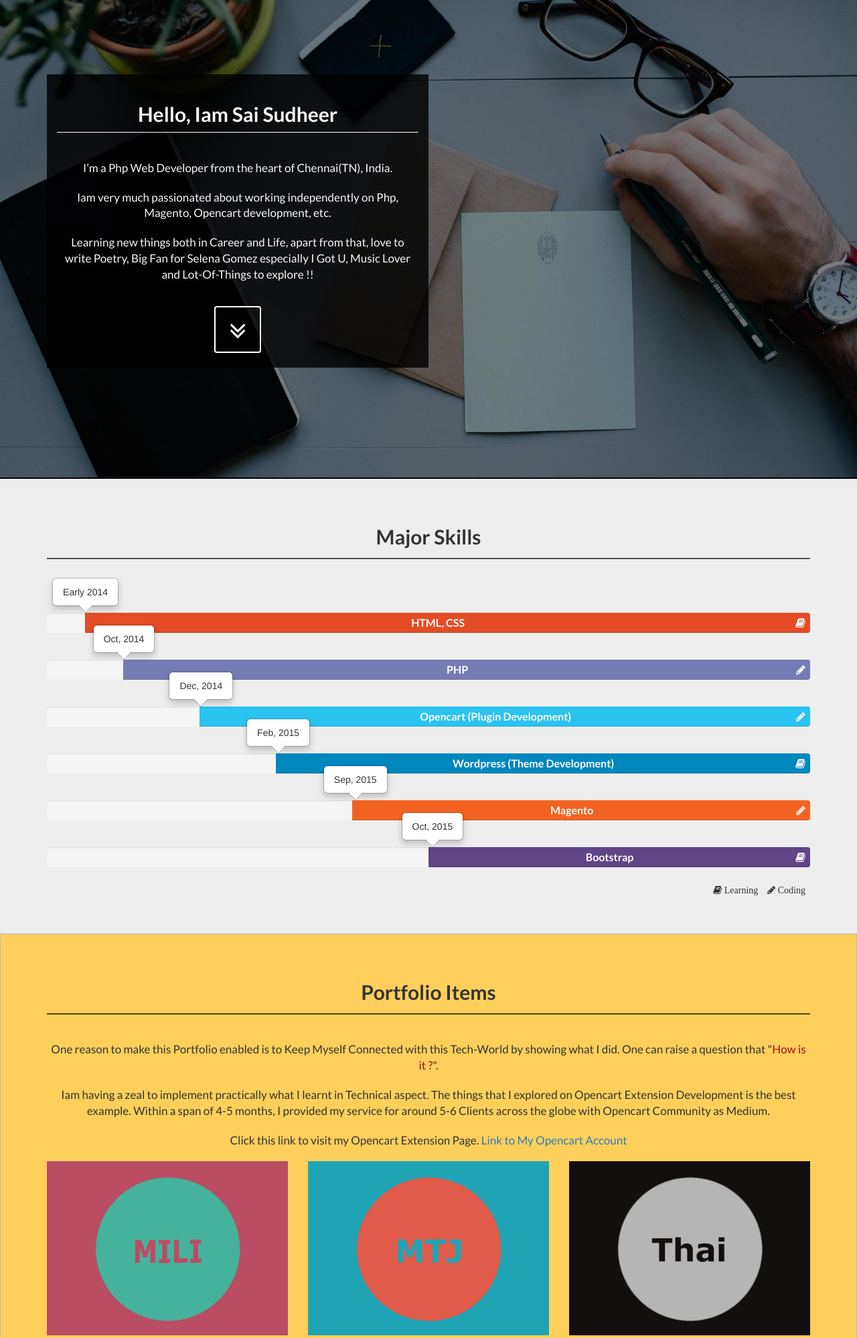
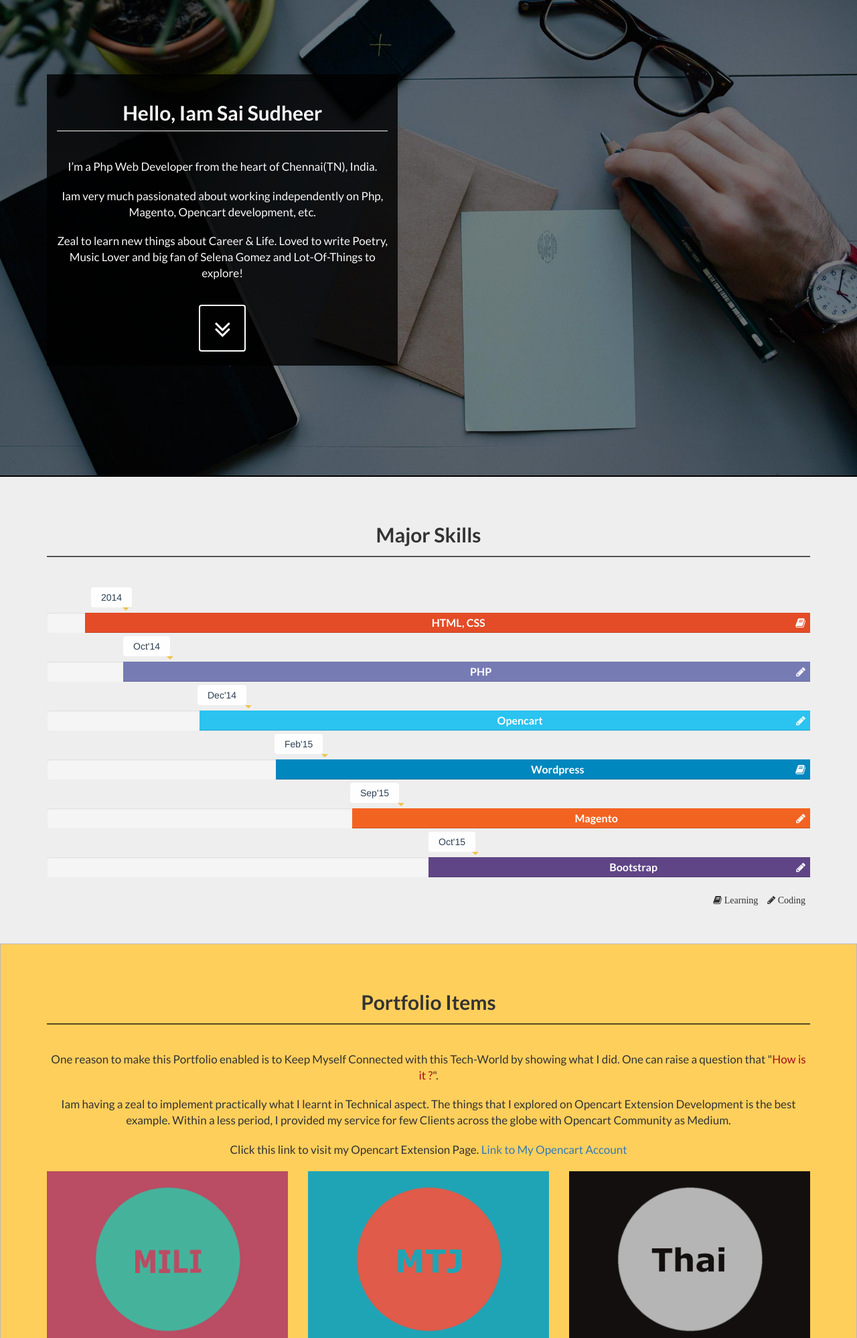
Before and after one commit to IamSaiSudheer/IamSaiSudheer, a PHP site: page / in a window 1280 px wide. Shown: the part 53-2051 px from the top of the page at 67% size. Run offline with PHP 8.4, Linux system fonts and the light colour scheme; some libraries are stand-ins or nearby versions.

Commit message:
Fixed the issues in Skills section.

```diff
--- a/css/iamsaisudheer-style.css
+++ b/css/iamsaisudheer-style.css
@@ -342,14 +342,23 @@ span.client-name {
     font-size: 20px;
 }
 /*  Major Skills Progress Bar CSS   */
+.tooltip{
+  position:relative;
+  float:left;
+}
+.tooltip > .tooltip-inner {background-color: #ffffff; padding:5px 15px; color:rgb(23,44,66); font-size:14px;}
+.popOver + .tooltip > .tooltip-arrow {    border-left: 5px solid transparent; border-right: 5px solid transparent; border-top: 5px solid #eebf3f;}
 .progress {
   height: 30px;
-    margin-top: 40px;
+  margin-top: 43px;
+  overflow: visible;
 }
 .progress-bar {
   float: right;
   line-height: 30px;
   font-size: 16px;
+  -webkit-transition: width 1.5s ease-in-out;
+  transition: width 1.5s ease-in-out;
 }
 .progress-bar-html {
   background-color: #E34C26;
@@ -366,65 +375,12 @@ span.client-name {
 .progress-bar-bootstrap {
   background-color: #5F4586;
 }
-.progress-bar-html {
-    position: relative;
-}
 .progress-bar-wordpress {
   background-color: #0087BE;
-}
-/*  Major Skills Progress Bar Popup CSS   */
-#horizontal-style {
-    display: table;
-    width: 90%;
-    position:absolute;
-    height:20px;
-}
-#horizontal-style li {
-    position:absolute;
-    list-style-type:none;
-}
-li[data-placement="top"] {
-    margin-bottom: 10px;
-}
-li[data-placement="bottom"] {
-    margin-top: 20px;
-}
-li[data-position="0"] {
-    left:5%;
-}
-li[data-position="10"] {
-    left:10%;
-}
-li[data-position="20"] {
-    left:20%;
-}
-li[data-position="30"] {
-    left:30%;
-}
-li[data-position="40"] {
-    left:40%;
-}
-li[data-position="50"] {
-    left:50%;
-}
-li[data-position="60"] {
-    left:60%;
-}
-li[data-position="70"] {
-    left:70%;
-}
-li[data-position="80"] {
-    left:80%;
-}
-li[data-position="90"] {
-    left:90%;
 }
 .status {
   float: right;
   padding: 7px;
-}
-.popover {
-    z-index: 0;
 }
 /*  Portfolio Items Showcase CSS   */
 #portfolio .portfolio-item {
--- a/index.html
+++ b/index.html
@@ -74,26 +74,17 @@
                                 <hr class="intro-divider">
                                 <p class="lead">I’m a Php Web Developer from the heart of Chennai(TN), India.</p>
                                 <p class="lead"> Iam very much passionated about working independently on Php, Magento, Opencart development, etc.</p>
-                                <div class="hidden-xs">
-                                    <p class="lead">Learning new things both in Career and Life, apart from that, love to write Poetry, Big Fan for Selena Gomez especially I Got U, Music Lover and Lot-Of-Things to explore !!</p>
-                                </div>
-                                <div class="hidden-xs">
-                                    <a href="#skills" class="btn btn-circle page-scroll">
-                                        <i class="fa fa-angle-double-down animated"></i>
-                                    </a>
-                                </div>
-                                <div class="visible-xs">
-                                    <a href="#skills">
-                                        <i class="fa fa-angle-double-down animated fa-3x"></i>
-                                    </a>
-                                </div>
+                                <p class="lead">Zeal to learn new things about Career &amp; Life. Loved to write Poetry, Music Lover and big fan of Selena Gomez and Lot-Of-Things to explore!</p>
+
+                                <a href="#skills" class="btn btn-circle page-scroll">
+                                    <i class="fa fa-angle-double-down animated"></i>
+                                </a>
                             </div>
                         </div>
                     </div>
                 </div>
             </div>
         </div>
-
 
         <!-- Skills Section -->
     	<section id="skills">
@@ -105,70 +96,52 @@
 
                 <div class="container">
                     <div class="progress">
-                        <div class="progress-bar progress-bar-html active" role="progressbar" aria-valuenow="95" aria-valuemin="0" aria-valuemax="100" style="width:95%">HTML, CSS <i class="fa fa-book status" aria-hidden="true"></i></div>
-
-                        <div class="hidden-xs hidden-sm hidden-md" style="width: 100%;">
-                            <ul id="horizontal-style">
-                                <li class="mypopover" data-placement="top" data-position="0" data-content="Early 2014"></li>
-                            </ul>
+                        <div class="progress-bar progress-bar-html" role="progressbar" aria-valuenow="95" aria-valuemin="30" aria-valuemax="100" style="">
+                            <span id="progressHtml"></span>
+                            <span  class="popOver" data-toggle="tooltip" data-placement="top" title="2014"> </span>
                         </div>
                     </div>
 
                     <div class="progress">
-                        <div class="progress-bar progress-bar-php active" role="progressbar" aria-valuenow="90" aria-valuemin="0" aria-valuemax="100" style="width:90%">PHP <i class="fa fa-pencil status" aria-hidden="true"></i></div>
-
-                        <div class="hidden-xs hidden-sm hidden-md" style="width: 100%;">
-                            <ul id="horizontal-style">
-                                <li class="mypopover" data-placement="top" data-position="10" data-content="Oct, 2014"></li>
-                            </ul>
+                        <div class="progress-bar progress-bar-php" role="progressbar" aria-valuenow="90" aria-valuemin="30" aria-valuemax="100" style="">
+                            <span id="progressPhp"></span>
+                            <span  class="popOver" data-toggle="tooltip" data-placement="top" title="Oct'14"> </span>
                         </div>
                     </div>
 
                     <div class="progress">
-                        <div class="progress-bar progress-bar-opencart active" role="progressbar" aria-valuenow="80" aria-valuemin="0" aria-valuemax="100" style="width:80%">Opencart (Plugin Development) <i class="fa fa-pencil status" aria-hidden="true"></i></div>
-
-                        <div class="hidden-xs hidden-sm hidden-md" style="width: 100%;">
-                            <ul id="horizontal-style">
-                                <li class="mypopover" data-placement="top" data-position="20" data-content="Dec, 2014"></li>
-                            </ul>
+                        <div class="progress-bar progress-bar-opencart" role="progressbar" aria-valuenow="80" aria-valuemin="30" aria-valuemax="100" style="">
+                            <span id="progressOpencart"></span>
+                            <span  class="popOver" data-toggle="tooltip" data-placement="top" title="Dec'14"> </span>
                         </div>
                     </div>
 
                     <div class="progress">
-                        <div class="progress-bar progress-bar-wordpress active" role="progressbar" aria-valuenow="70" aria-valuemin="0" aria-valuemax="100" style="width:70%">Wordpress (Theme Development) <i class="fa fa-book status" aria-hidden="true"></i></div>
-
-                        <div class="hidden-xs hidden-sm hidden-md" style="width: 100%;">
-                            <ul id="horizontal-style">
-                                <li class="mypopover" data-placement="top" data-position="30" data-content="Feb, 2015"></li>
-                            </ul>
+                        <div class="progress-bar progress-bar-wordpress" role="progressbar" aria-valuenow="70" aria-valuemin="30" aria-valuemax="100" style="">
+                            <span id="progressWordpress"></span>
+                            <span  class="popOver" data-toggle="tooltip" data-placement="top" title="Feb'15"> </span>
                         </div>
                     </div>
 
                     <div class="progress">
-                        <div class="progress-bar progress-bar-magento active" role="progressbar" aria-valuenow="60" aria-valuemin="0" aria-valuemax="100" style="width:60%">Magento <i class="fa fa-pencil status" aria-hidden="true"></i></div>
-
-                        <div class="hidden-xs hidden-sm hidden-md" style="width: 100%;">
-                            <ul id="horizontal-style">
-                                <li class="mypopover" data-placement="top" data-position="40" data-content="Sep, 2015"></li>
-                            </ul>
+                        <div class="progress-bar progress-bar-magento" role="progressbar" aria-valuenow="60" aria-valuemin="30" aria-valuemax="100" style="">
+                            <span id="progressMagento"></span>
+                            <span  class="popOver" data-toggle="tooltip" data-placement="top" title="Sep'15"> </span>
                         </div>
                     </div>
 
                     <div class="progress">
-                        <div class="progress-bar progress-bar-bootstrap active" role="progressbar" aria-valuenow="50" aria-valuemin="0" aria-valuemax="100" style="width:50%">Bootstrap <i class="fa fa-book status" aria-hidden="true"></i></div>
-
-                        <div class="hidden-xs hidden-sm hidden-md" style="width: 100%;">
-                            <ul id="horizontal-style">
-                                <li class="mypopover" data-placement="top" data-position="50" data-content="Oct, 2015"></li>
-                            </ul>
+                        <div class="progress-bar progress-bar-bootstrap" role="progressbar" aria-valuenow="50" aria-valuemin="30" aria-valuemax="100" style="">
+                            <span id="progressBootstrap"></span>
+                            <span  class="popOver" data-toggle="tooltip" data-placement="top" title="Oct'15"> </span>
                         </div>
                     </div>
+
                     <i class="fa fa-pencil status" aria-hidden="true">&nbsp;Coding</i>
                     <i class="fa fa-book status" aria-hidden="true">&nbsp;Learning</i>
                 </div>
             </div>
         </section>
-
 
         <!-- Portfolio Section -->
         <section id="portfolio">
@@ -183,7 +156,7 @@
                             </p>
 
                             <p class="lead" style="text-align: center;">
-                                Iam having a zeal to implement practically what I learnt in Technical aspect. The things that I explored on Opencart Extension Development is the best example. Within a span of 4-5 months, I provided my service for around 5-6 Clients across the globe with Opencart Community as Medium.
+                                Iam having a zeal to implement practically what I learnt in Technical aspect. The things that I explored on Opencart Extension Development is the best example. Within a less period, I provided my service for few Clients across the globe with Opencart Community as Medium.
                             </p>
 
                             <p class="lead" style="text-align: center;">
@@ -556,31 +529,6 @@
             </div>
         </div>
 
-        <!-- Sticky Social Sidebar Widget Section -->
-        <!-- <div class="sticky-container">
-            <ul class="sticky">
-                <li>
-                    <img width="32" height="32" title="" alt="" src="img/social-sticky/fbIcon.png" />
-                    <a href="https://www.facebook.com/nekkanti.saisudheer" target="_blank">
-                        <p>Facebook</p>
-                    </a>
-                </li>
-                <li>
-                    <img width="32" height="32" title="" alt="" src="img/social-sticky/twitterIcon.png" />
-                    <a href="https://twitter.com/nekkanti_sri9" target="_blank">
-                        <p>Twitter</p>
-                    </a>
-                </li>
-                <li>
-                    <img width="32" height="32" title="" alt="" src="img/social-sticky/linkedinIcon.png" />
-                    <a href="https://www.linkedin.com/in/saisudheernekkanti" target="_blank">
-                        <p>LinkedIn</p>
-                    </a>
-                </li>
-            </ul>
-        </div> -->
-
-
         <!-- Javascript files are placed at bottom here -->
         <script src="js/jquery.js"></script>
         <script src="js/bootstrap.min.js"></script>
@@ -595,6 +543,27 @@
             });
 
             $('.mypopover').popover('show');
+
+            $(function () {
+              $('[data-toggle="tooltip"]').tooltip({trigger: 'manual'}).tooltip('show');
+
+              $('#progressHtml').html('HTML, CSS <i class="fa fa-book status" aria-hidden="true"></i>');
+              $('#progressPhp').html('PHP <i class="fa fa-pencil status" aria-hidden="true"></i>');
+              $('#progressOpencart').html('Opencart <i class="fa fa-pencil status" aria-hidden="true"></i>');
+              $('#progressWordpress').html('Wordpress <i class="fa fa-book status" aria-hidden="true"></i>');
+              $('#progressMagento').html('Magento <i class="fa fa-pencil status" aria-hidden="true"></i>');
+              $('#progressBootstrap').html('Bootstrap <i class="fa fa-pencil status" aria-hidden="true"></i>');
+            });
+
+            $( window ).scroll(function() {
+              // if($( window ).scrollTop() > 10){   scroll down abit and get the action
+              $(".progress-bar").each(function(){
+                each_bar_width = $(this).attr('aria-valuenow');
+                $(this).width(each_bar_width + '%');
+              });
+
+             //  }
+            });
         </script>
         <script async defer src="https://maps.googleapis.com/maps/api/js?key=AIzaSyCp0QoATv6eiXkpVGgtseHV_m_Ahi3Md1k&callback=initMap"></script>
         <script>
```
Lines whose indentation alone changed are shown as unchanged.
